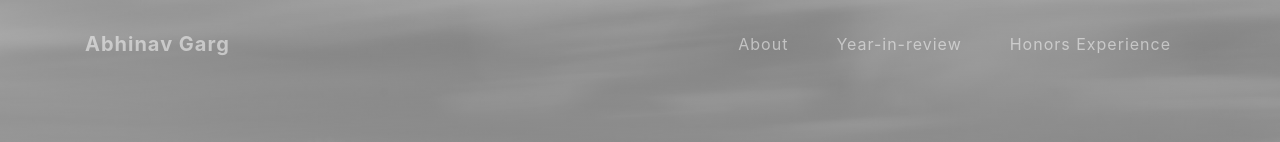
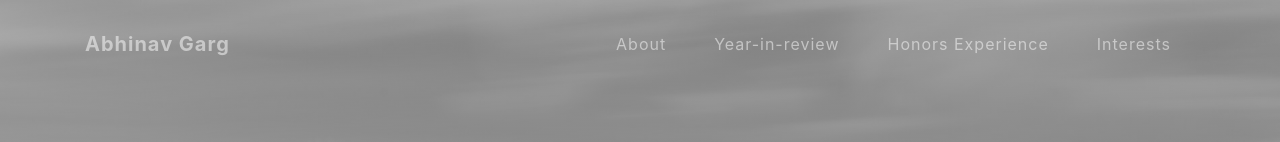
Before and after one commit to full-void/honors-portfolio, a website with bundled scripts: page index.html in a window 1280 px wide. Shown: the top 142 px of the page. Built offline with nearby package versions, Linux system fonts and the light colour scheme.

Commit message:
Readme + new tab

```diff
--- a/index.html
+++ b/index.html
@@ -50,6 +50,9 @@
                 </li>
                 <li class="nav-item">
                     <a class="nav-link js-scroll-trigger" href="">Honors Experience</a>
+                </li>
+                <li class="nav-item">
+                    <a class="nav-link js-scroll-trigger" href="">Interests</a>
                 </li>
             </ul>
         </div>
```
Also changed, not shown: README.md.
